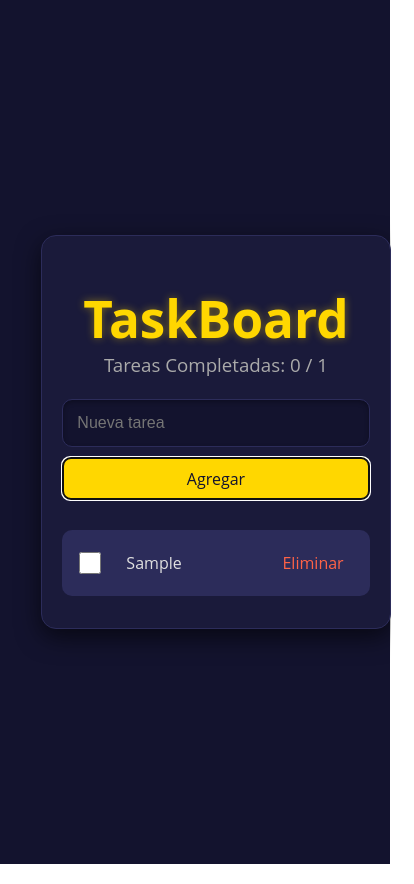
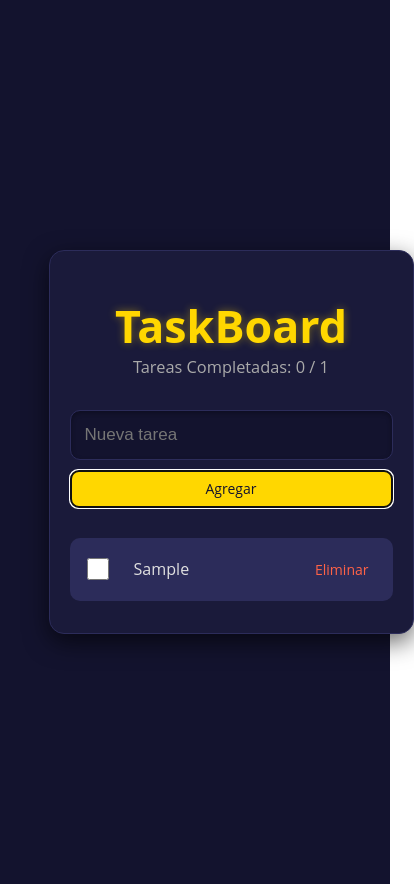
Before and after one commit to Zeth444/Tablon-de-Tareas, a React (Vite) app: page / in a window 390 px wide. Both pictures are taken after typing "Sample" into the empty fields and a click on the button "Agregar". Shown: the whole page, 414 px wide, since content can reach past the window. Built offline with nearby package versions, Linux system fonts and the light colour scheme.

Commit message:
Implement mobile styles for screens up to 650px
Added media query rules for mobile responsiveness.

```diff
--- a/src/App.css
+++ b/src/App.css
@@ -184,50 +184,53 @@ input[type='checkbox'] {
   box-shadow: none;
 }
 
-@media (max-width: 600px) {
+/* ========================================= */
+/* === 📱 REGLAS PARA MÓVILES (MEDIA QUERY) === */
+/* ========================================= */
 
+/* Estas reglas se aplican si la pantalla es de 650px o menos */
+@media (max-width: 650px) {
+
+  /* 1. Hacemos la fuente base un poco más pequeña */
   body {
-    padding: 10px; /* Menos espacio en los bordes */
+    font-size: 14px;
   }
 
+  /* 2. Reducimos el padding de la app */
   .App {
-    margin: 10px auto; /* Menos margen arriba/abajo */
-    padding: 20px;     /* Menos relleno interno */
+    padding: 20px;
+    margin: 15px; /* Menos margen en móvil */
   }
 
-  h1 {
-    font-size: 2.0em; /* Título un poco más pequeño */
-  }
-
-  h3 {
-    margin-bottom: 20px;
-  }
-
-  /* Hacemos que el formulario se ponga en vertical */
+  /* 3. ¡El formulario! Hacemos que el botón se ponga DEBAJO del input */
   form {
-    flex-direction: column;
-    gap: 10px; /* Espacio entre el input y el botón */
-  }
-
-  /* Ajustamos tamaños de letra para mejor lectura */
-  input[name='titulo'],
-  button {
-    font-size: 16px;
-    padding: 14px;
-  }
-
-  /* Ajustamos el ítem de la tarea */
-  .task-item {
-    padding: 12px;
+    flex-direction: column; /* Apila los elementos verticalmente */
     gap: 10px;
   }
 
-  .task-item span {
-    font-size: 1.0em; /* Texto de la tarea un poco más pequeño */
+  /* 4. Hacemos que el input y el botón tengan el mismo ancho */
+  input[name='titulo'],
+  button[type='submit'] {
+    width: 100%;
+    box-sizing: border-box; /* Asegura que el padding no rompa el ancho */
   }
 
+  /* 5. Ajustamos el ítem de la tarea */
+  .task-item {
+    padding: 12px;
+    gap: 10px; /* Menos espacio entre checkbox, texto y botón */
+  }
+
+  /* 6. ¡EL TRUCO DE FLEXBOX! */
+  /* Esto fuerza al 'span' a encogerse y permite que 'ellipsis' funcione */
+  .task-item span {
+    min-width: 0; /* Gotcha de Flexbox: permite que el span se encoja */
+  }
+
+  /* 7. Hacemos el botón "Eliminar" más pequeño */
   .task-item button {
-    padding: 8px 12px; /* Ajuste del botón eliminar */
-    min-width: 80px;
+    min-width: auto; /* Quitamos el ancho mínimo */
+    padding: 8px 10px;
+    font-size: 14px; /* Hacemos la fuente del botón más pequeña */
   }
 }
```
